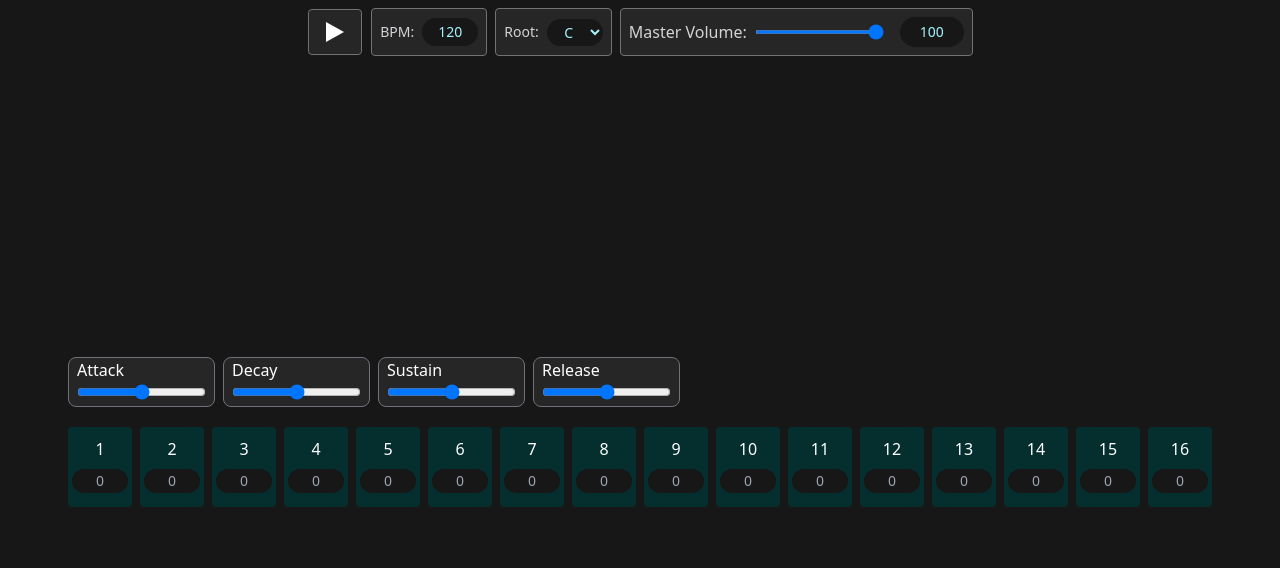
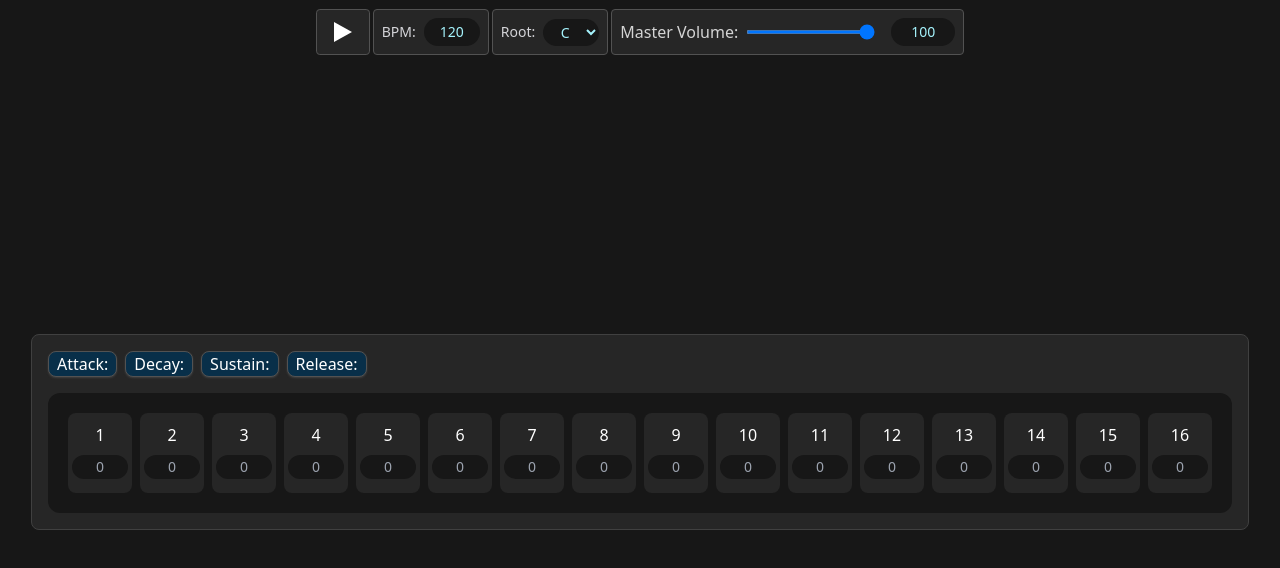
Before and after one commit to wjeffreys96/seqlr, a React (Vite) app: page / in a window 1280 px wide. Shown: the top 568 px of the page. Built offline with nearby package versions, Linux system fonts and the light colour scheme.

Commit message:
create adsr input array and map it

```diff
--- a/src/components/AdsrModule.tsx
+++ b/src/components/AdsrModule.tsx
@@ -1,6 +1,8 @@
 import { useContext } from "react";
 import { audioCtx } from "../AudioContext";
 import { AudioContextType } from "../@types/AudioContext";
+import LogSlider from "./ui/LogSlider";
+import type { LogSliderProps } from "../@types/LogSlider";
 
 export default function AdsrModule() {
   const actx: AudioContextType = useContext(audioCtx);
@@ -29,16 +31,15 @@ export default function AdsrModule() {
     return (
       <div className="flex gap-2 items-center">
         {knobArr.map((obj) => {
+          // const sliderOpts: LogSliderProps = {}
           return (
             <div
               key={"kdk" + obj.id}
-              className="rounded-lg bg-neutral-800 px-2 border-zinc-500 border"
+              className="rounded-lg bg-sky-950 px-2 border-neutral-600 border shadow-neutral-700 shadow-sm"
             >
               <label key={"klk" + obj.id}>
-                <span>{obj.name}</span>
-                <div>
-                  <input type="range" />
-                </div>
+                <span>{obj.name}:</span>
+                <div>{/* <LogSlider /> */}</div>
               </label>
             </div>
           );
--- a/src/components/Sequencer.tsx
+++ b/src/components/Sequencer.tsx
@@ -50,9 +50,9 @@ export default function Sequencer() {
     };
 
     return (
-      <div className="flex flex-col gap-4">
+      <div className="flex flex-col gap-4 bg-neutral-800 p-4 rounded-lg border border-neutral-700">
         <AdsrModule />
-        <div className="flex gap-2">
+        <div className="flex gap-2 bg-neutral-900 p-5 rounded-xl ">
           {inputsArr.map(function(obj: NoteObject) {
             const columnIsPlaying =
               (masterPlaying && obj.id === currentNote - 1) ||
--- a/src/components/SequencerNode.tsx
+++ b/src/components/SequencerNode.tsx
@@ -19,9 +19,11 @@ export default function SequencerNode({
       htmlFor={String("cbi" + obj.id)}
       key={String("cbk" + obj.id)}
       className={cn(
-        "bg-teal-950 border-teal-700 cursor-pointer flex lg:h-20 lg:w-16 md:w-12 w-8 justify-center text-center text-blue-300 flex-col pb-2 pt-1 px-1 rounded ease-in-out transition-transform mt-1",
-        columnIsPlaying ? "-translate-y-1 border" : "hover:bg-teal-700",
-        selected && "bg-teal-800",
+        "bg-neutral-800 border-neutral-500 cursor-pointer flex lg:h-20 lg:w-16 md:w-12",
+        "w-8 justify-center text-center text-blue-300 flex-col pb-2 pt-1 px-1 rounded-lg",
+        "ease-in-out transition-transform",
+        columnIsPlaying ? "-translate-y-1 border" : "hover:bg-cyan-600",
+        selected && "bg-cyan-900",
       )}
     >
       {<span className="text-white mb-2">{obj.id + 1}</span>}
--- a/src/components/ui/Nav.tsx
+++ b/src/components/ui/Nav.tsx
@@ -37,16 +37,16 @@ export default function Nav() {
     };
 
     const commonStyles = cn(
-      "flex justify-between gap-4 border rounded p-2 bg-neutral-800 border-neutral-500",
+      "flex justify-between gap-4 border rounded p-2 m-[1px] bg-neutral-800 border-neutral-600",
     );
 
     return (
       <nav className="flex items-center justify-center w-full h-16">
-        <div className="flex gap-2 h-12">
+        <div className="flex gap-[1px] h-12">
           <Button
             isDisplay={masterPlaying}
             borderRadius=".25rem"
-            className="border border-neutral-500 bg-neutral-800 h-full"
+            className="border border-neutral-600 bg-neutral-800 h-full"
             onClick={toggleMasterPlayPause}
           >
             {!masterPlaying ? <PlayIcon /> : <StopIcon />}
```
